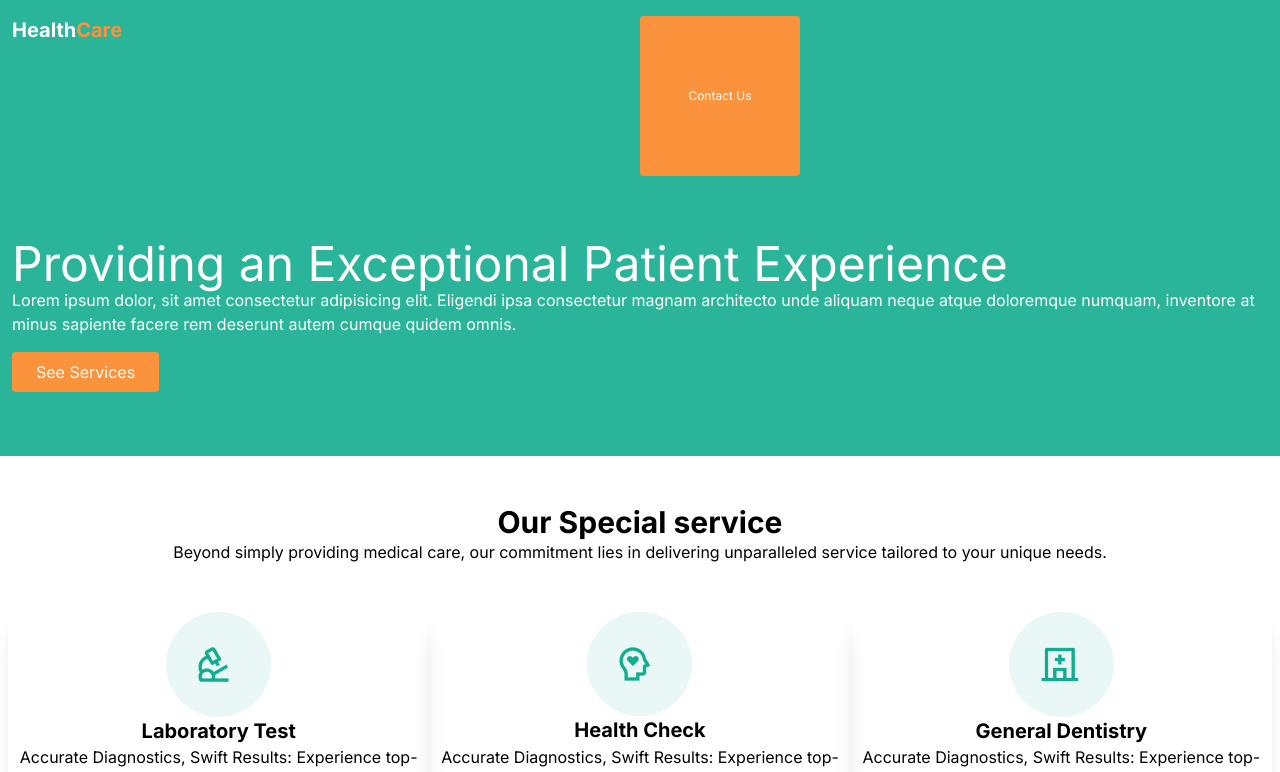
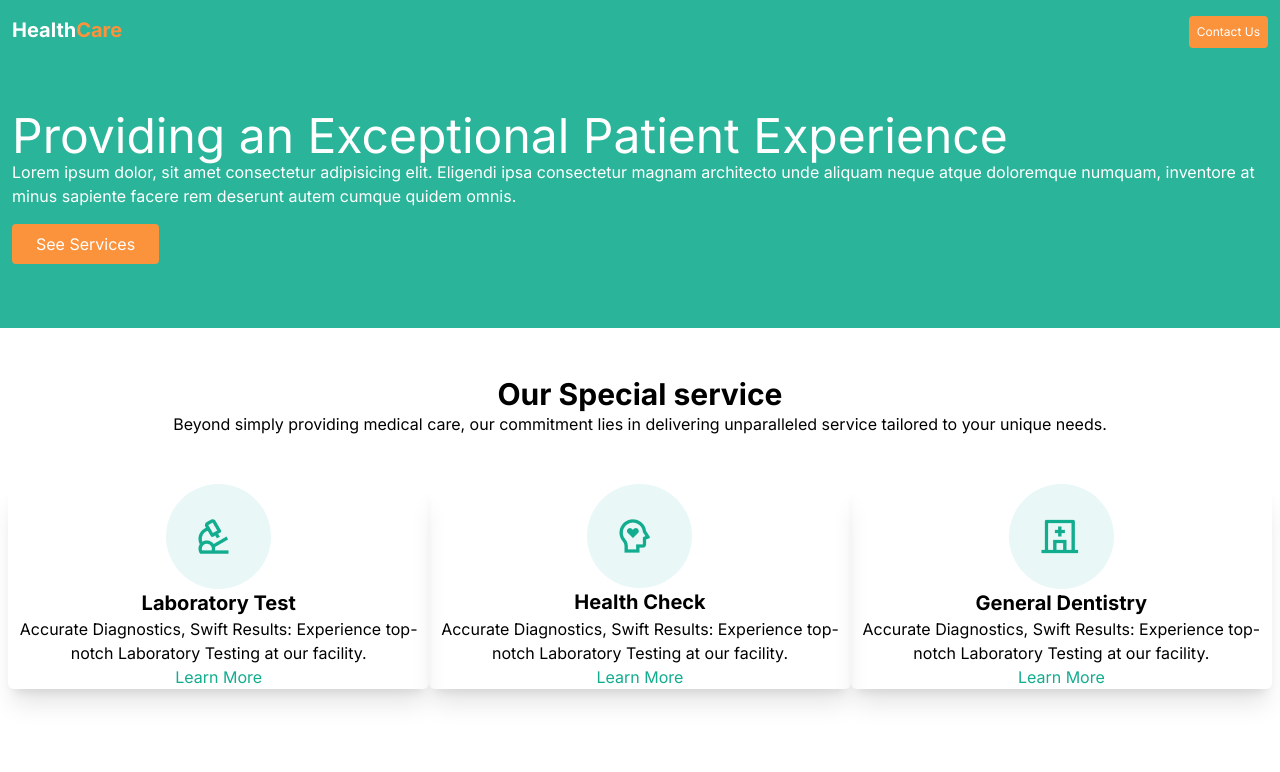
Before and after one commit to leandro160320/health2024, a Next.js app: page / in a window 1280 px wide. Shown: the top 772 px of the page. Built offline with nearby package versions, Linux system fonts and the light colour scheme.

Commit message:
fix: Button

```diff
--- a/app/components/Header.tsx
+++ b/app/components/Header.tsx
@@ -2,9 +2,9 @@
 export default function Header(){
     return(
         <div className="bg-[#12AC8EE5] pt-4 text-white px-3 pb-12">
-            <div className="grid grid-cols-2 ">
+            <div className="flex justify-between ">
                 <h1 className="text-xl font-bold">Health<span className="text-[#FB923C]">Care</span></h1>
-                <button className="bg-[#FB923C] rounded px-4 py-2 text-xs size-40">Contact Us</button>
+                <button className="bg-[#FB923C] rounded px-2 py-2 text-xs">Contact Us</button>
             </div>
             <div>
                 <h1 className=" text-5xl mt-16">Providing an Exceptional Patient Experience</h1>
```
